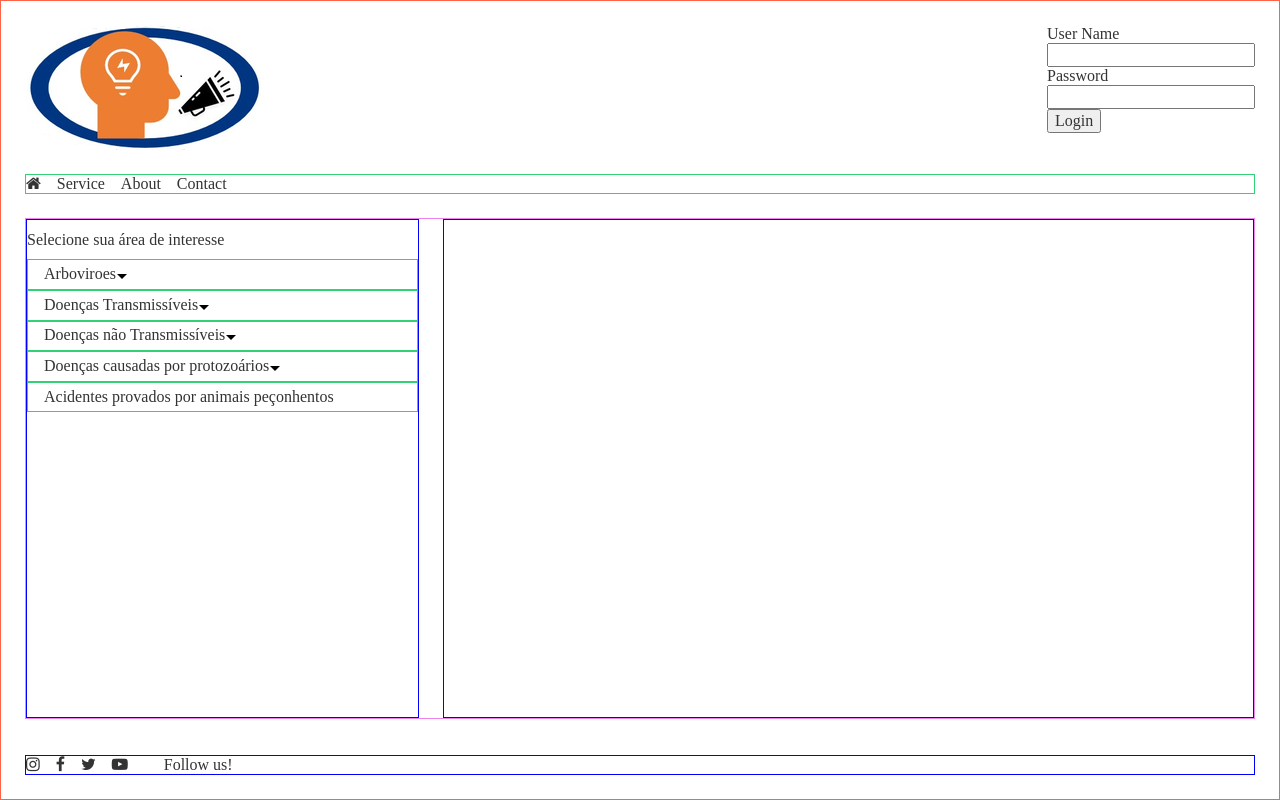
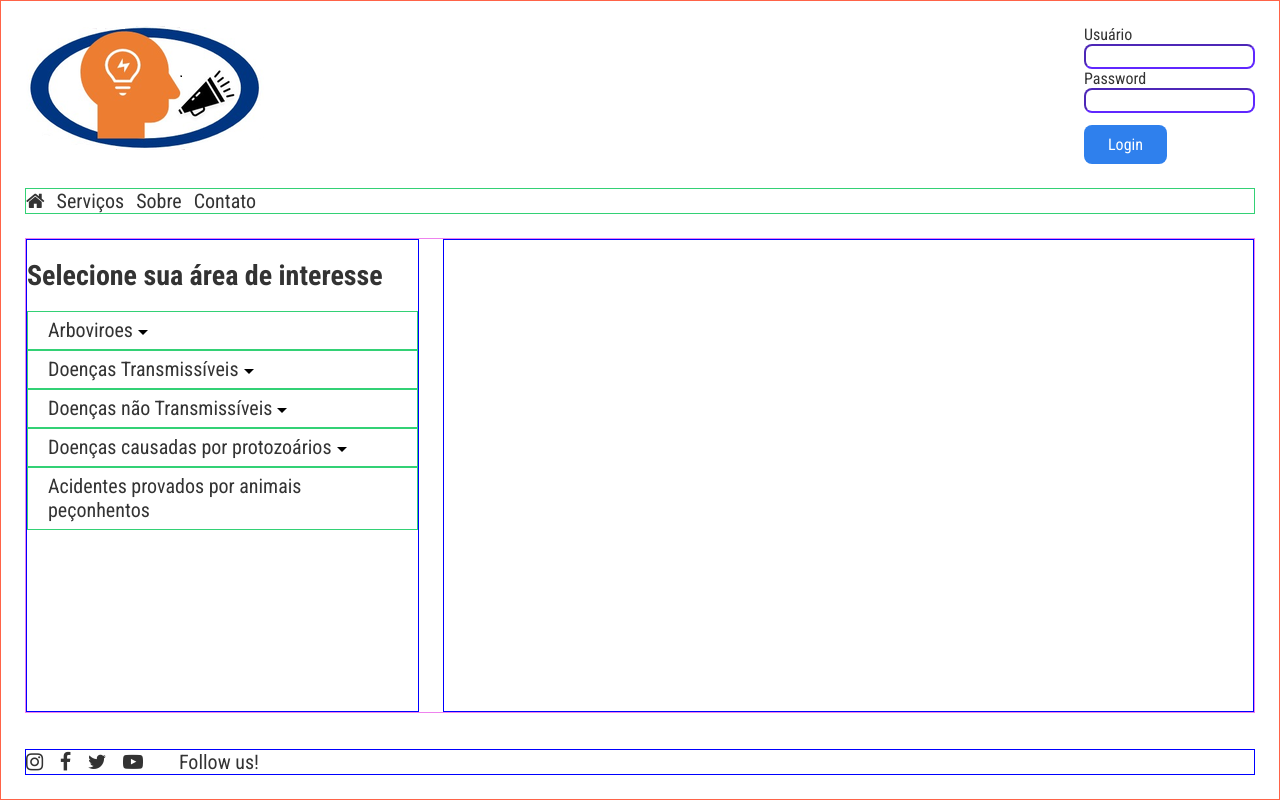
Before and after one commit to rodriguesmsb/GRITE, a plain HTML site: page index.html in a window 1280 px wide. Drawn offline with Linux system fonts and the light colour scheme.

Commit message:
style buttons

```diff
--- a/index.html
+++ b/index.html
@@ -4,6 +4,8 @@
     <meta charset="UTF-8">
     <meta name="viewport" content="width=device-width, initial-scale=1.0">
     <link rel="stylesheet" href="https://cdnjs.cloudflare.com/ajax/libs/font-awesome/4.7.0/css/font-awesome.min.css">
+    <link rel="preconnect" href="https://fonts.gstatic.com">
+    <link href="https://fonts.googleapis.com/css2?family=Roboto+Condensed:wght@300;400;700&display=swap" rel="stylesheet">
     <link rel="stylesheet" href="styles.css">
     <title>GRITE</title>
 </head>
@@ -16,7 +18,7 @@
             <!--create a login section-->
             <form action="" class="login">
                 <div class = "input">
-                    <label for = "user">User Name</label>
+                    <label for = "user">Usuário</label>
                     <input type = "text" required id = "user">
                 </div>
                 <div class="input">
@@ -31,16 +33,16 @@
 
 
 
-        <nav>
+        <nav class="nav-menu">
             <a href="" class="navigation-item"><i class="fa fa-home"></i></a>
-            <a href="" class="navigation-item">Service</a>
-            <a href="" class="navigation-item">About</a>
-            <a href="" class="navigation-item">Contact</a>
+            <a href="" class="navigation-item">Serviços</a>
+            <a href="" class="navigation-item">Sobre</a>
+            <a href="" class="navigation-item">Contato</a>
         </nav>
 
         <main>
             <div class="menu">
-                <h1 class="headlines">Selecione sua área de interesse</h1>
+                <h1 class="menu-heading">Selecione sua área de interesse</h1>
                 <nav>
                     <ul class="nav">
                         <li><a href="#">Arboviroes</a>
--- a/styles.css
+++ b/styles.css
@@ -13,17 +13,16 @@ body{
   padding: 0;
   margin: 0;
   color: #333;
+  font-family: 'Roboto Condensed', sans-serif;
 }
 
-#container{
-  max-width: 1200;
-  border: 1px solid tomato;
-  display: grid;
-  grid-template-rows: auto auto 1fr auto;
-  gap: 24px;
-  padding: 24px;
-  height: 100vh;
+button{
   margin: 0 auto;
+  border: none;
+  padding: 10px 24px;
+  color: white;
+  background-color: #2f80ed;
+  border-radius: 8px;
 }
 
 header{
@@ -55,11 +54,32 @@ footer{
   align-items: center;
   border: 1px solid blue;
   margin-top: 12px;
+  font-size: 20px;
+}
+
+#container{
+  max-width: 1200;
+  border: 1px solid tomato;
+  display: grid;
+  grid-template-rows: auto auto 1fr auto;
+  gap: 24px;
+  padding: 24px;
+  height: 100vh;
+  margin: 0 auto;
+}
+
+input{
+  border-radius: 8px;
+  border-color: rgba(68, 0, 255, 0.849);
 }
 
 .logo{
   grid-column: 1/5;
 
+}
+.button{
+  margin-top: 12px;
+  padding: 0 0;
 }
 
 .login{
@@ -75,10 +95,17 @@ footer{
   grid-column:1/5;
   border: 1px solid blue;
 }
+.menu-heading{
+  font-size: 28px;
+  font-weight: 700;
+}
 
+.nav-menu{
+  display: flex;
+}
 .navigation-item{
   margin-left: 12px;
-
+  font-size: 20px;
 }
 
 .navigation-item:first-child{
@@ -105,6 +132,8 @@ footer{
   text-decoration: none;
   padding: 0.3em 1.0em;
   position: relative;
+  font-size: 20px;
+  font-weight: 400;
 
   /*use the same background to hide ul */
   background:white;
```
